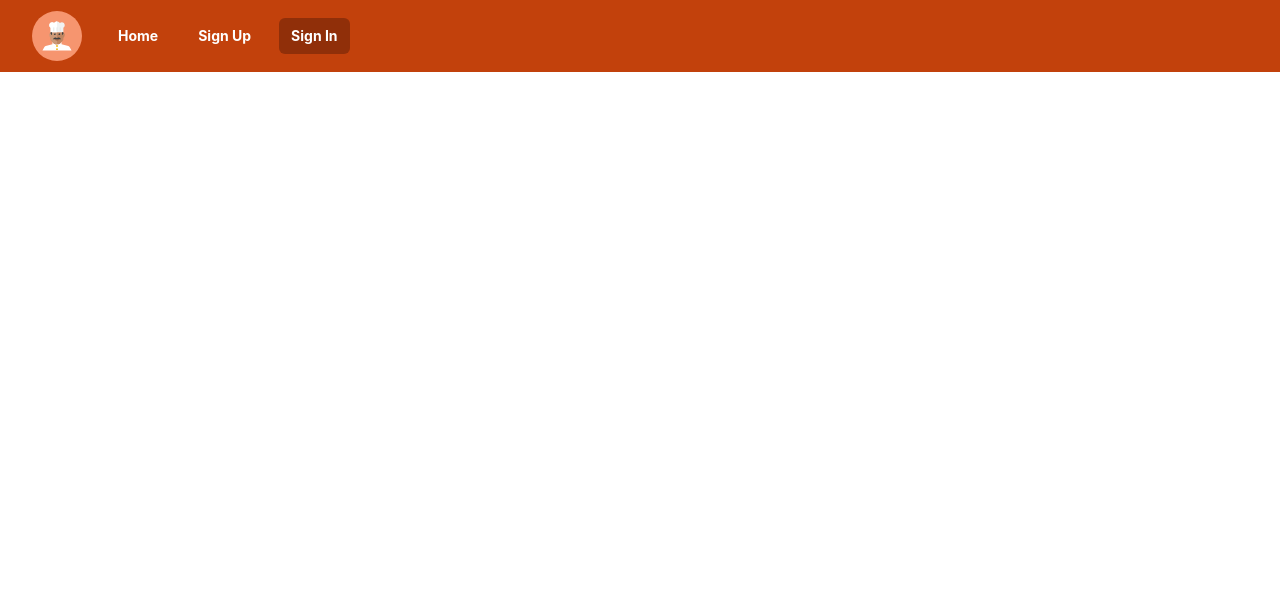
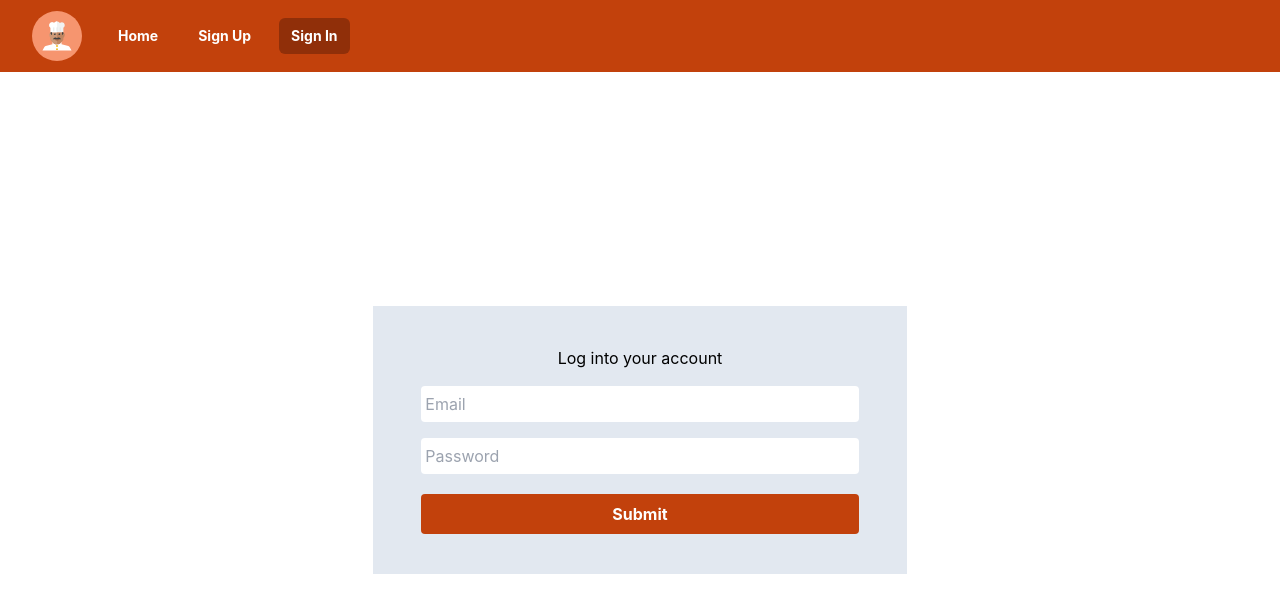
Before and after one commit to MikeRock51/vital_vittles, a React (Create React App) app in the folder frontend/: page /signin in a window 1280 px wide. Shown: the top 612 px of the page. Built offline with nearby package versions, Linux system fonts and the light colour scheme; what tailwindcss-box-shadow would draw is missing.

Commit message:
Implement sign in functionality

```diff
--- a/frontend/src/App.js
+++ b/frontend/src/App.js
@@ -12,6 +12,7 @@ import Profile from "./pages/Profile";
 import CreateRecipe from "./pages/CreateRecipe";
 import MyRecipes from "./pages/MyRecipes";
 import Toast from "./providers/ToastProvider";
+import SignInPage from "./pages/SignIn";
 
 // import { lazy } from "react";
 
@@ -30,6 +31,7 @@ export default function App() {
             <Route path="/" element={<LandingPage />} />
             <Route path="/recipes" element={<Home />} />
             <Route path="/signup" element={<SignUpPage />} />
+            <Route path="/signin" element={<SignInPage />} />
             <Route path="/food/:id" element={<FoodDetails />} />
             <Route path="/profile" element={<Profile />} />
             <Route path="/recipes/create" element={<CreateRecipe />} />
--- a/frontend/src/components/SignInForm.jsx
+++ b/frontend/src/components/SignInForm.jsx
@@ -1,8 +1,75 @@
+import { useState } from "react";
+import { useNavigate } from "react-router-dom";
+import { Formik, Form, Field, ErrorMessage } from "formik";
+import { validateSignInInput } from "../utils/Validators";
+import { CreateUser, LoginUser } from "../utils/Connector";
+import { useUserStore } from "../stateProvider/authStore";
 
 function SignInForm() {
+  const [error, setError] = useState(false);
+  const navigate = useNavigate();
+  const { setCurrentUser, setAuthToken } = useUserStore();
+  const userFields = {
+    email: "",
+    password: "",
+  };
+
   return (
-    <div>SignInForm</div>
-  )
+    <div className="xs:w-4/6 mt-20 w-11/12 bg-[#e2e8f0] py-10 text-center sm:w-4/6 md:w-5/12">
+      <h2>Log into your account</h2>
+      <Formik
+        initialValues={userFields}
+        validate={(values) => {
+          const errors = validateSignInInput(values);
+          return errors;
+        }}
+        onSubmit={async (values, { setSubmitting }) => {
+          const { user, token } = await LoginUser(values, setError);
+          if (user) {
+            setCurrentUser(user);
+            setAuthToken(token);
+            setSubmitting(false);
+            navigate("/profile");
+          }
+        }}
+      >
+        {({ isSubmitting }) => (
+          <Form className="px-4 sm:px-12">
+            <Field
+              type="email"
+              name="email"
+              placeholder="Email"
+              className="formField"
+            />
+            <ErrorMessage
+              name="email"
+              component="div"
+              className="text-primary-600"
+            />
+            <Field
+              type="password"
+              name="password"
+              placeholder="Password"
+              className="formField"
+            />
+            <ErrorMessage
+              name="password"
+              component="div"
+              className="text-primary-600"
+            />
+            <h4 className="text-primary-600">{error && error}</h4>
+            <button
+              className="mt-5 block w-full rounded bg-primary-700 px-10 py-2 font-bold text-white hover:bg-primary-300"
+              type="submit"
+              disabled={isSubmitting}
+            >
+              {isSubmitting ? "Loading..." : "Submit"}
+            </button>
+          </Form>
+        )}
+      </Formik>
+    </div>
+  );
 }
 
-export default SignInForm
+export default SignInForm;
--- a/frontend/src/index.css
+++ b/frontend/src/index.css
@@ -43,5 +43,5 @@ code {
 }
 
 .formField {
-  @apply block w-full my-2 h-9 pl-1 rounded;
+  @apply block w-full my-4 h-9 pl-1 rounded;
 }
--- /dev/null
+++ b/frontend/src/pages/SignIn.js
@@ -0,0 +1,11 @@
+import SignInForm from "../components/SignInForm"
+
+function SignInPage() {
+  return (
+    <div className="flex justify-center items-center h-full">
+      <SignInForm />
+    </div>
+  )
+}
+
+export default SignInPage
--- a/frontend/src/stateProvider/authStore.js
+++ b/frontend/src/stateProvider/authStore.js
@@ -3,10 +3,7 @@ import { create } from "zustand";
 
 export const useUserStore = create((set) => ({
   currentUser: null,
-  setUser: (user) => set({ user: user }),
+  auth_token: null,
+  setCurrentUser: (user) => set({ currentUser: user }),
+  setAuthToken: (token) => set({ auth_token: token }),
 }));
-
-export const useTokenStore = create((set) => ({
-  auth_token: null,
-  setUser: (token) => set({ auth_token: token }),
-}));
--- a/frontend/src/utils/Connector.js
+++ b/frontend/src/utils/Connector.js
@@ -1,11 +1,11 @@
 import axios from "axios";
 import toast from "react-hot-toast";
 
-const API_URL = "https://acr-api.mikerock.tech/api/v1/users";
+const API_URL = "https://acr-api.mikerock.tech/api/v1";
 
 export async function CreateUser(userData, setError) {
     try {
-        const response = await axios.post(API_URL + '/', userData);
+        const response = await axios.post(API_URL + '/users', userData);
         console.log(response.data);
         toast.success(response.data.message);
         return true;
@@ -15,3 +15,16 @@ export async function CreateUser(userData, setError) {
         return false;
     }
 }
+
+export async function LoginUser(userData, setError) {
+    try {
+        const response = await axios.post(API_URL + '/login', userData);
+        console.log(response.data);
+        toast.success(response.data.message);
+        return {token: response.data["auth-token"], user: response.data.data};
+    } catch(error) {
+        console.log(error);
+        setError(error.response.data.message);
+        return false;
+    }
+}
--- a/frontend/src/utils/Validators.js
+++ b/frontend/src/utils/Validators.js
@@ -21,3 +21,20 @@ export function validateSignUpInput(inputObject) {
 
     return errors;
 }
+
+
+export function validateSignInInput(inputObject) {
+    const errors = {};
+
+    if (!inputObject.email) {
+        errors.email = "Email is required!";
+      } else if (
+        !/^[A-Z0-9._%+-]+@[A-Z0-9.-]+\.[A-Z]{2,}$/i.test(inputObject.email)
+      ) {
+        errors.email = "Invalid email address!";
+    } else if (!inputObject.password) {
+        errors.password = "Password is required!"
+    }
+
+    return errors;
+}
```
Also changed, not shown: frontend/src/ui/NavBar.js (+68 -37 lines), 1 other file (tests, documents, lock files or other folders).
